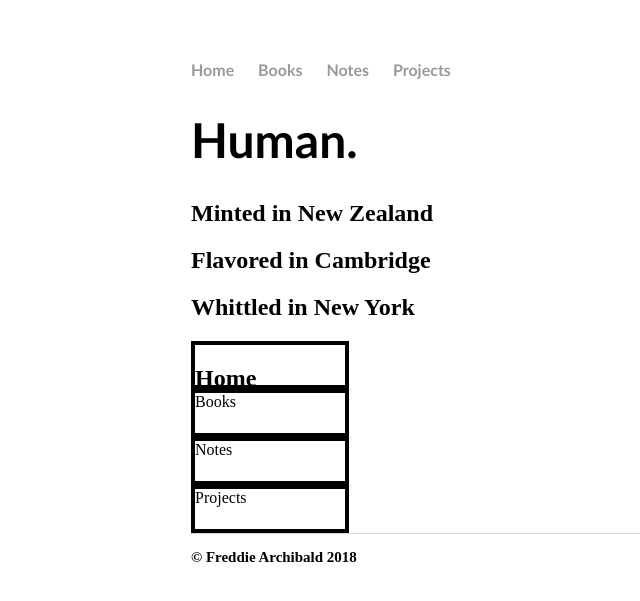
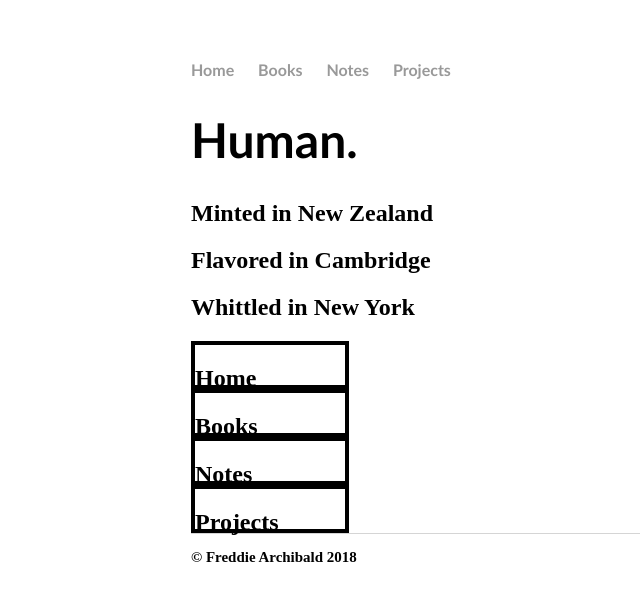
Before and after one commit to scryptive/personal, a Jekyll site: the page built from index.html, in a window 1280 px wide. Shown: the top 601 px of the page, without its empty margins (1-641 px from the left). Built offline with Jekyll 4.4.1, drawn with Linux system fonts in a browser that asks for light colours.

Commit message:
Update default.html

```diff
--- a/_layouts/default.html
+++ b/_layouts/default.html
@@ -21,11 +21,11 @@
 			</div><!-- /.container -->
 			<div style="width:150px;height:40px;border:4px solid #000;"><h2>Home</h2></div>
 
-			<div style="width:150px;height:40px;border:4px solid #000;">Books</div>
+			<div style="width:150px;height:40px;border:4px solid #000;"><h2>Books</h2></div>
 
-			<div style="width:150px;height:40px;border:4px solid #000;">Notes</div>
+			<div style="width:150px;height:40px;border:4px solid #000;"><h2>Notes</h2></div>
 
-			<div style="width:150px;height:40px;border:4px solid #000;">Projects</div>
+			<div style="width:150px;height:40px;border:4px solid #000;"><h2>Projects</h2></div>
 			<footer>
            		        <div>
                 			<h3>© Freddie Archibald 2018</h3>
```
